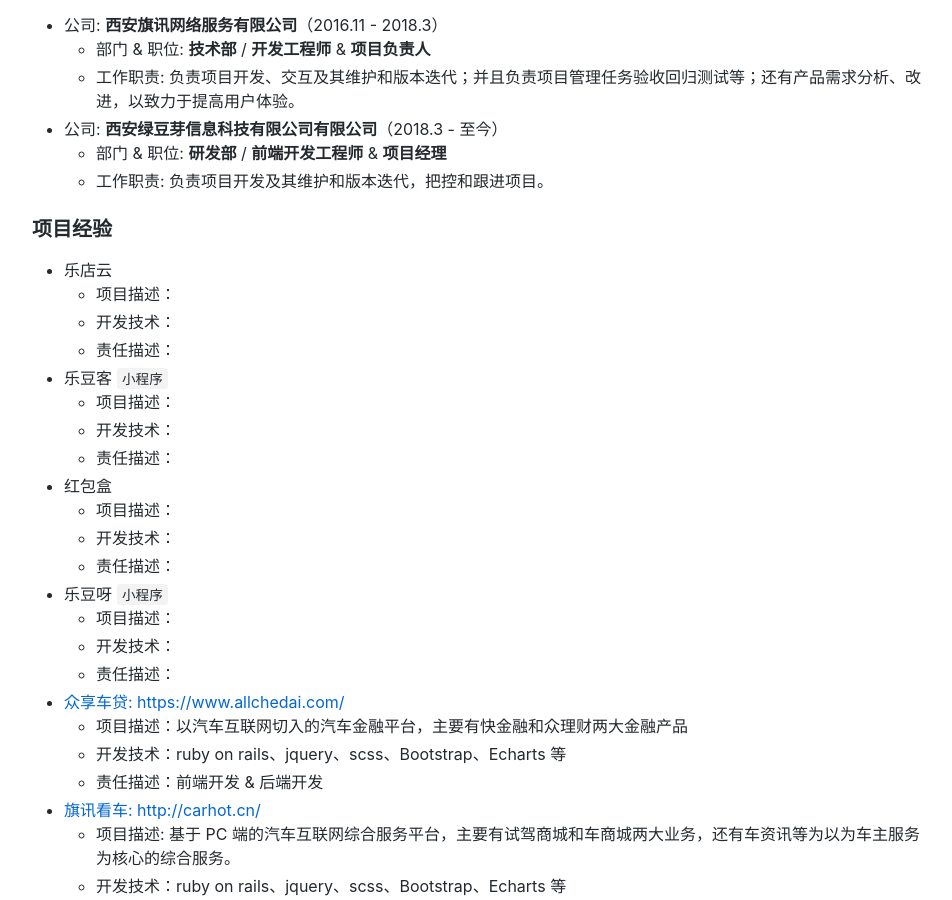
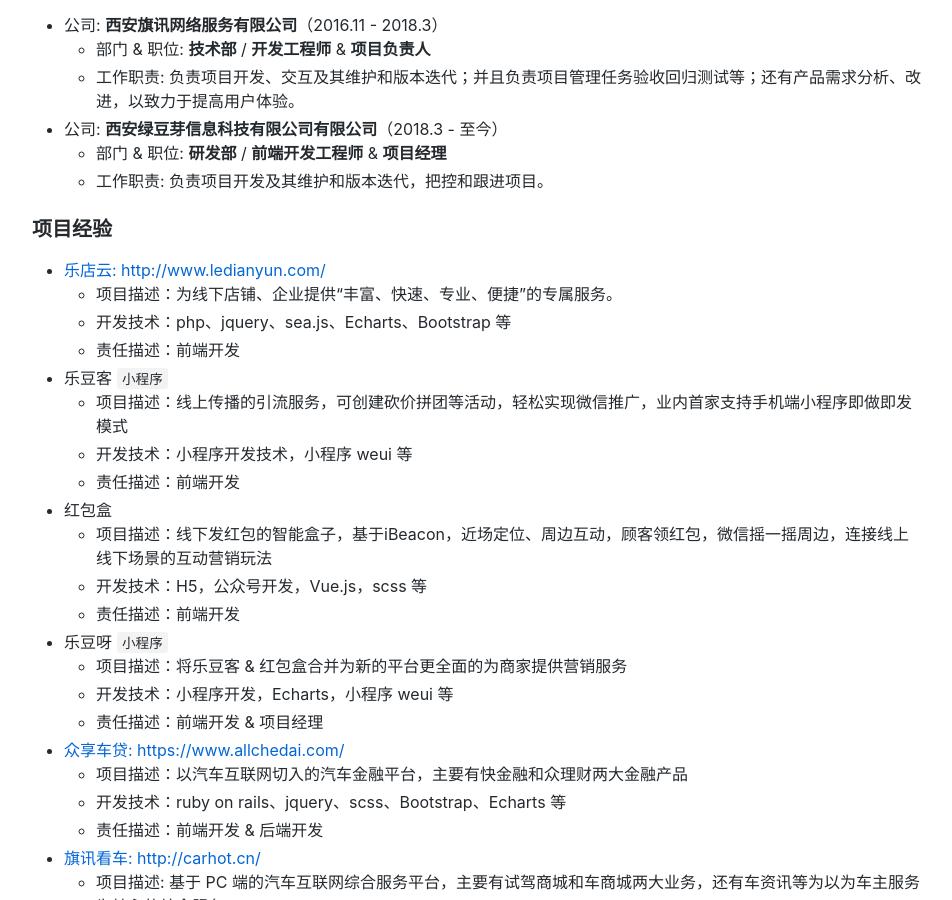
Before and after one commit to davidkoojohn/davidkoojohn.github.io, a Jekyll site: the page built from resume.md, in a window 1280 px wide and 900 px high, scrolled down 1398 px. Shown: the whole window, without its empty margins (163-1115 px from the left). Built offline with Jekyll 4.4.1, drawn with Linux system fonts in a browser that asks for light colours; comment, search, counter and statistics services are not loaded.

Commit message:
update resume

```diff
--- a/resume.md
+++ b/resume.md
@@ -64,25 +64,25 @@
 
 ### 项目经验
 
-* 乐店云
-    * 项目描述：
-    * 开发技术：
-    * 责任描述：
+* [乐店云: http://www.ledianyun.com/](http://www.ledianyun.com/)
+    * 项目描述：为线下店铺、企业提供“丰富、快速、专业、便捷”的专属服务。
+    * 开发技术：php、jquery、sea.js、Echarts、Bootstrap 等
+    * 责任描述：前端开发
 
 * 乐豆客 `小程序`
-    * 项目描述：
-    * 开发技术：
-    * 责任描述：
+    * 项目描述：线上传播的引流服务，可创建砍价拼团等活动，轻松实现微信推广，业内首家支持手机端小程序即做即发模式
+    * 开发技术：小程序开发技术，小程序 weui 等
+    * 责任描述：前端开发
 
 * 红包盒
-    * 项目描述：
-    * 开发技术：
-    * 责任描述：
+    * 项目描述：线下发红包的智能盒子，基于iBeacon，近场定位、周边互动，顾客领红包，微信摇一摇周边，连接线上线下场景的互动营销玩法
+    * 开发技术：H5，公众号开发，Vue.js，scss 等
+    * 责任描述：前端开发
 
 * 乐豆呀 `小程序`
-    * 项目描述：
-    * 开发技术：
-    * 责任描述：
+    * 项目描述：将乐豆客 & 红包盒合并为新的平台更全面的为商家提供营销服务
+    * 开发技术：小程序开发，Echarts，小程序 weui 等
+    * 责任描述：前端开发 & 项目经理
 
 * [众享车贷: https://www.allchedai.com/](https://www.allchedai.com/)
     * 项目描述：以汽车互联网切入的汽车金融平台，主要有快金融和众理财两大金融产品
```
